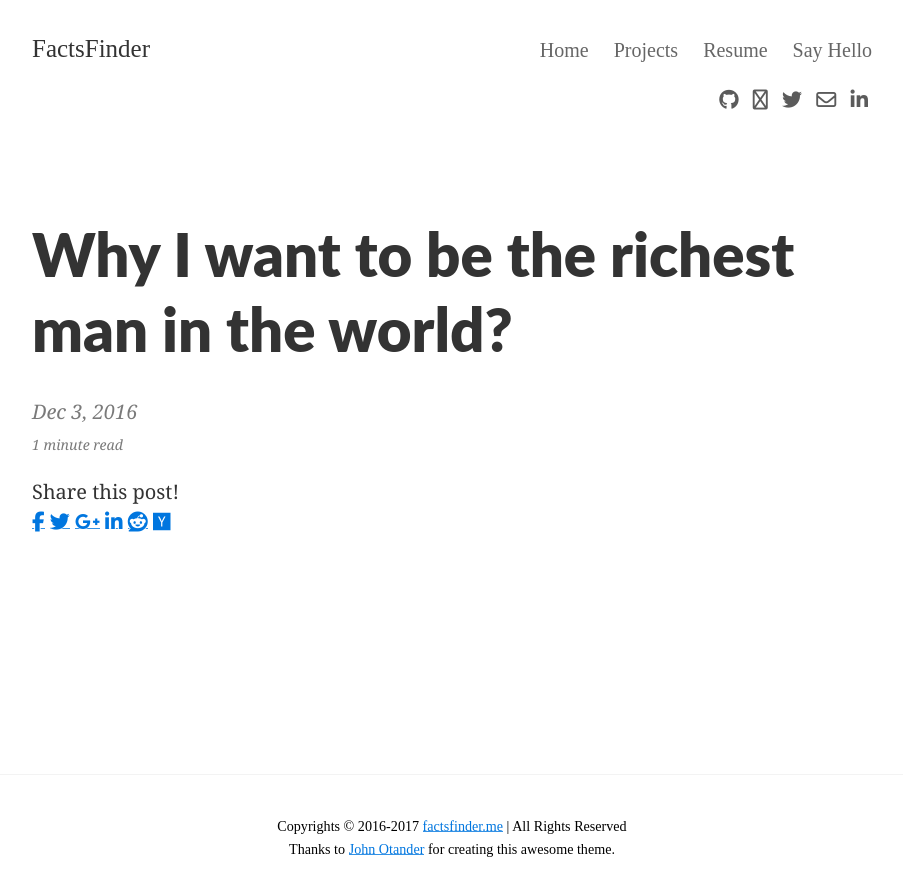
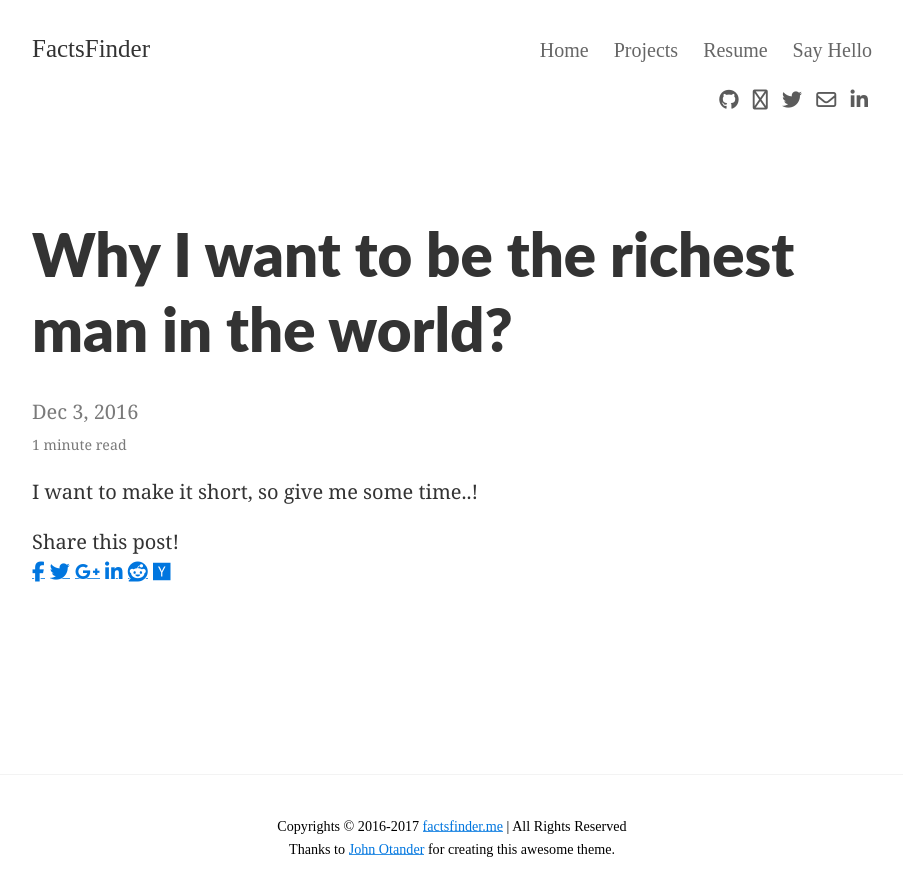
Before and after one commit to factsfinder/blog, a Jekyll site: the page built from _posts/2016-12-3-richest-man-in-the-world.md, in a window 1280 px wide. Shown: the top 896 px of the page, without its empty margins (188-1091 px from the left). Built offline with Jekyll 4.4.1, drawn with Linux system fonts in a browser that asks for light colours; nearby versions of some CDN libraries; some web fonts are replaced.

Commit message:
first post unfinished

```diff
--- a/_posts/2016-12-3-richest-man-in-the-world.md
+++ b/_posts/2016-12-3-richest-man-in-the-world.md
@@ -1,7 +1,10 @@
 ---
 layout:     post
 title:      Why I want to be the richest man in the world?
-date:       2016-12-03 1:46:29
-summary:    In this post I have shared my goal in life which is to become the "Richest man in the world"
+author:     Phanindra Veera
+permalink:  /richest-man-in-the-world/
+summary:    In this post I have shared one of my goals in life which is, to become the "Richest man in the world..!""
 categories: life
 ---
+
+I want to make it short, so give me some time..!
--- a/_sass/_posts.scss
+++ b/_sass/_posts.scss
@@ -16,6 +16,7 @@
 
 .post-link .post-title {
   margin-top: 0;
+  font-family: 'Josefin Sans', sans-serif;
   font-weight: 600;
   font-size: 30px;
   color: black;
@@ -23,7 +24,6 @@
 
 .post-footer {
   @extend .italic;
-
   margin-top: .75rem;
   text-align: center;
 }
@@ -41,7 +41,6 @@
   margin: 0;
   padding: .25em 0;
   color: #7a7a7a;
-  font-style: italic;
 }
 
 .related-post-title {
```
